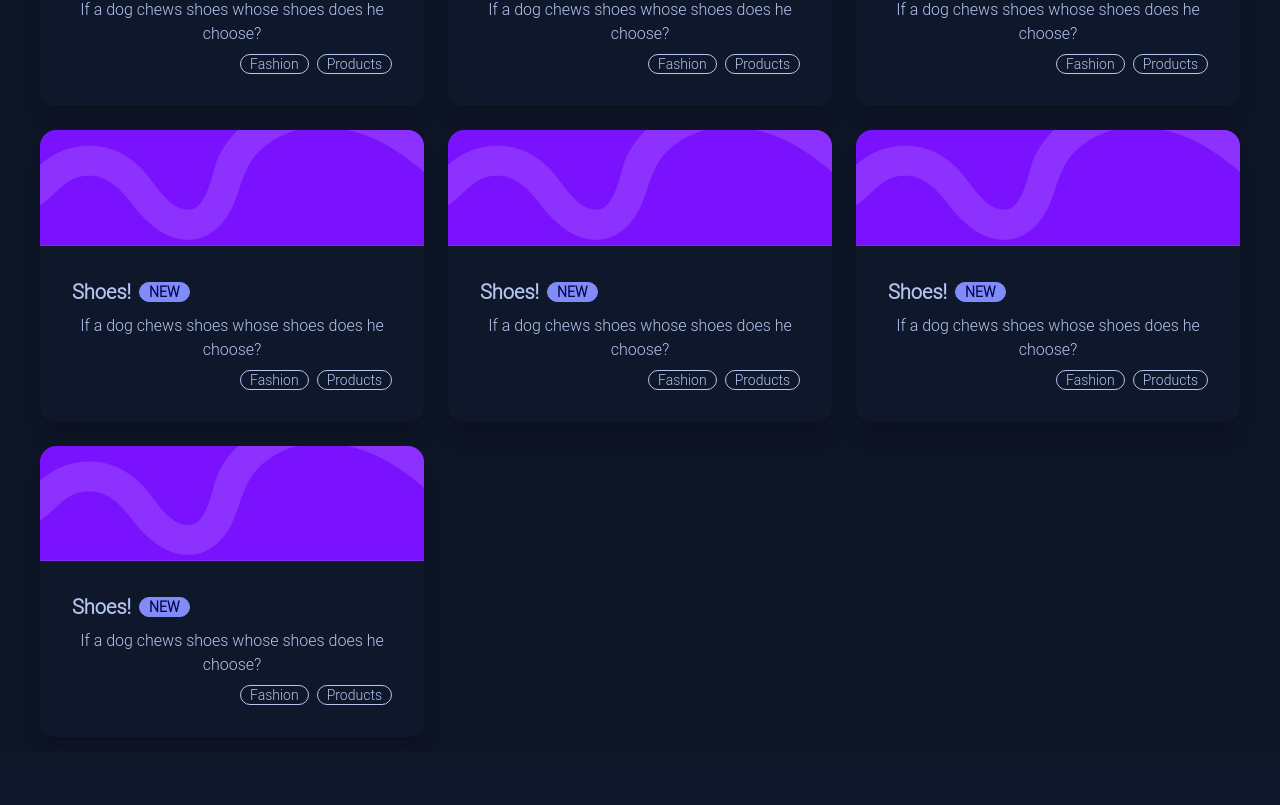
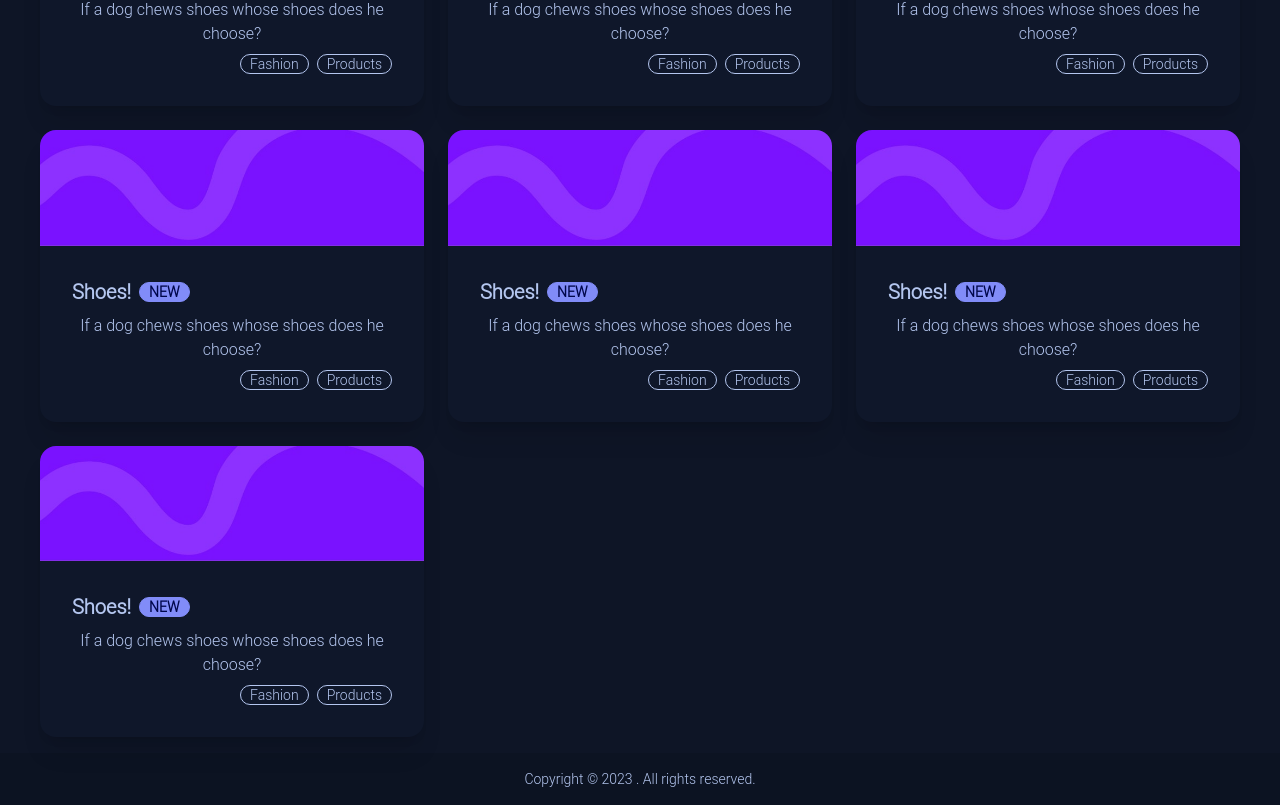
Before and after one commit to MaryamBouchhar/rentahome, a Vue app in the folder client/: page / in a window 1280 px wide. Shown: the part 776-1581 px from the top of the page. Before the commit the page ends 1529 px from the top, so only its background shows below. Built offline with nearby package versions, Linux system fonts and the light colour scheme.

Commit message:
add footer and work with .env with vite

```diff
--- /dev/null
+++ b/client/src/components/client/Footer.vue
@@ -0,0 +1,17 @@
+<template>
+  <footer class="footer footer-center p-4 bg-base-300 text-base-content">
+    <div>
+      <p>Copyright © {{year}} {{app_name}}. All rights reserved.</p>
+    </div>
+  </footer>
+</template>
+
+<script setup>
+//current year
+const year = new Date().getFullYear();
+const app_name = import.meta.env.VITE_APP_NAME;
+</script>
+
+<style scoped>
+
+</style>
--- a/client/src/views/Home.vue
+++ b/client/src/views/Home.vue
@@ -2,16 +2,18 @@
   <div>
     <Hero/>
     <Featured/>
+    <Footer/>
   </div>
 </template>
 
 <script>
 import Hero from "../components/client/Hero.vue";
 import Featured from "../components/client/Featured.vue";
+import Footer from "../components/client/Footer.vue";
 
 export default {
   name: "Home",
-  components: {Hero, Featured}
+  components: {Hero, Featured, Footer}
 }
 </script>
 
```
